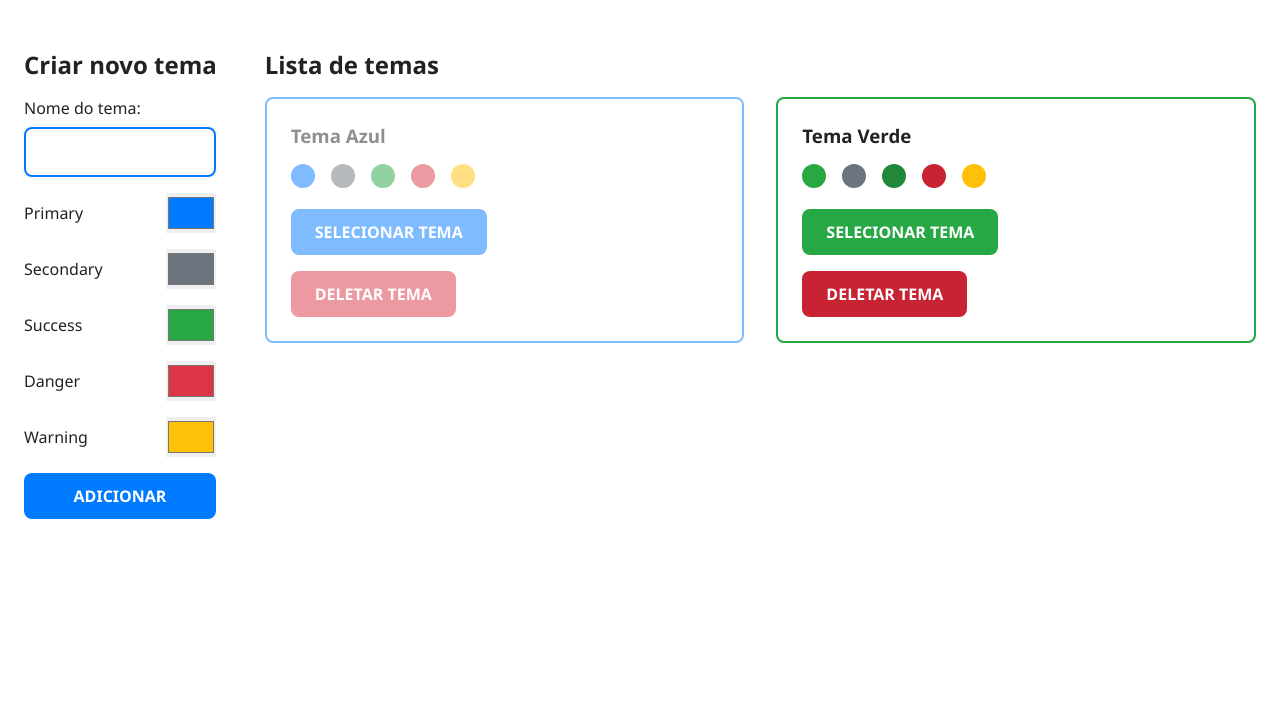
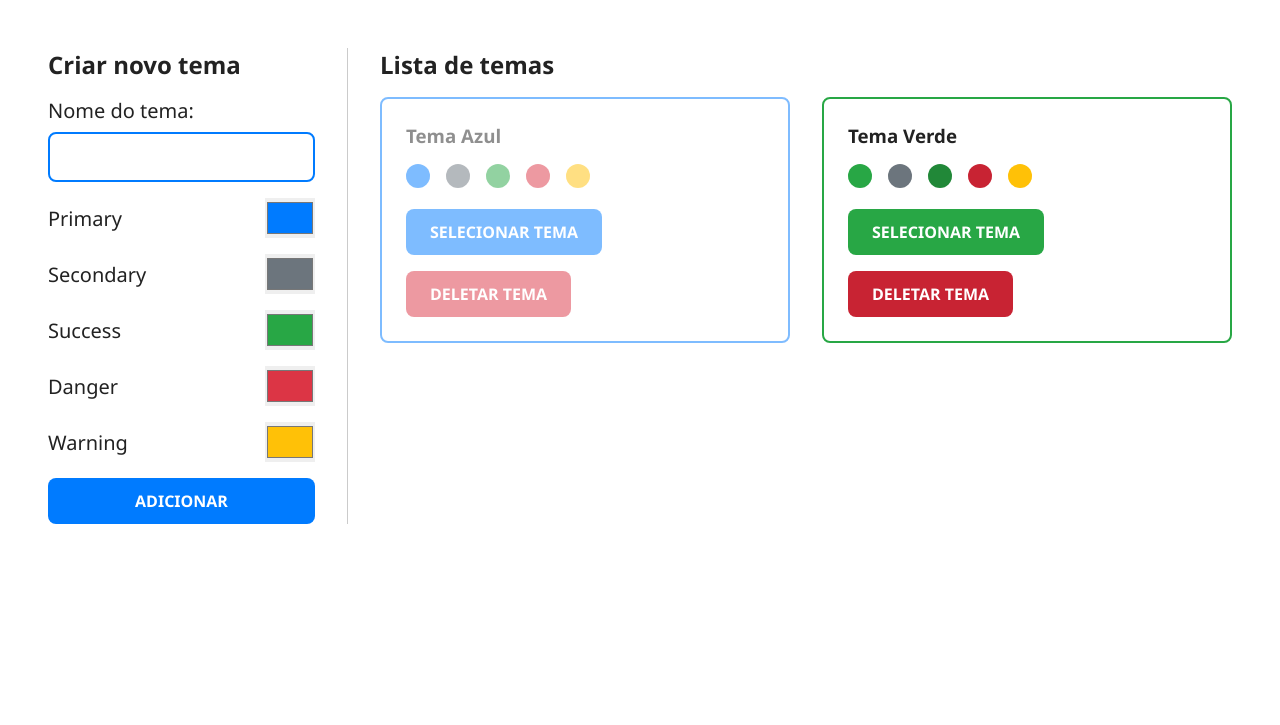
Before and after one commit to marcelopoars/theme-selector, a plain HTML site: page index.html in a window 1280 px wide. Shown: the part 75-800 px from the top of the page. Drawn offline with Linux system fonts and the light colour scheme.

Commit message:
refactor: change form styles

```diff
--- a/src/styles/global.css
+++ b/src/styles/global.css
@@ -16,10 +16,15 @@ button {
 .container {
   max-width: 1920px;
   margin: 0 auto;
-  padding: 0 1.5rem;
+  padding: 0 3rem;
 
   display: flex;
-  gap: 3rem;
+  gap: 2rem;
+}
+
+.form-container {
+  border-right: solid 1px #cbcbcb;
+  padding-right: 2rem;
 }
 
 .list-container {
@@ -79,9 +84,6 @@ h2 {
 }
 
 #new-theme-form {
-  max-width: 12rem;
-  margin-bottom: 3rem;
-
   display: flex;
   flex-direction: column;
   align-items: flex-start;
@@ -115,6 +117,8 @@ h2 {
 #new-theme-form label {
   display: inline-block;
   flex: 1;
+
+  font-size: 1.25rem;
 }
 
 #new-theme-form #theme-name-input {
```
